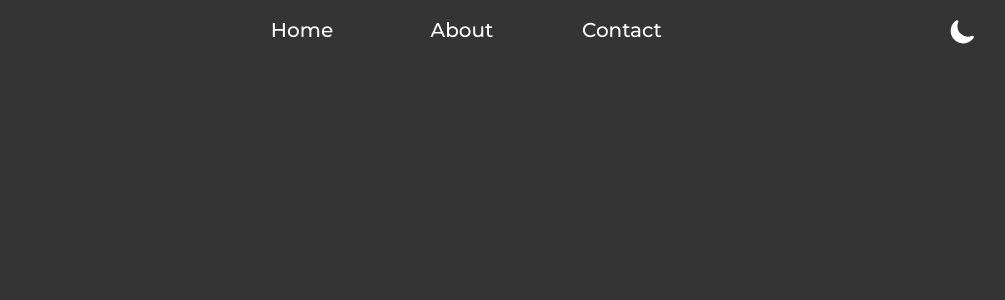
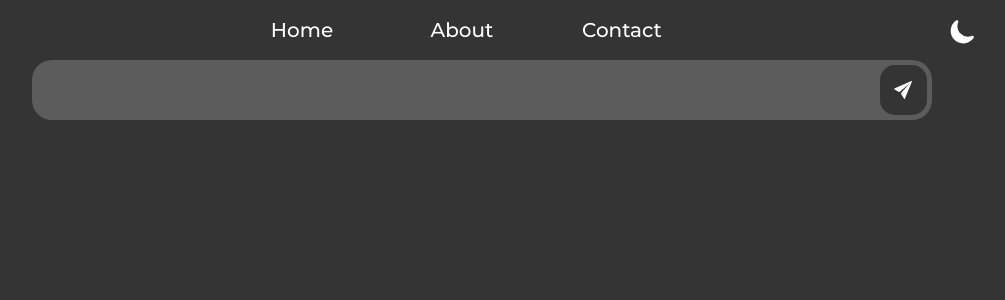
Before and after one commit to HushchinVolodymyr/AIHelperHub, a Next.js app: page /chat in a window 1280 px wide. Shown: the top 300 px of the page, without its empty margins (158-1163 px from the left). Built offline with nearby package versions, Linux system fonts and the light colour scheme.

Commit message:
Optimization img

```diff
--- a/package.json
+++ b/package.json
@@ -14,6 +14,7 @@
     "react": "^18",
     "react-dom": "^18",
     "react-icons": "^5.3.0",
+    "react-loader-spinner": "^6.1.6",
     "sharp": "^0.33.5"
   },
   "devDependencies": {
--- a/src/app/chat/page.js
+++ b/src/app/chat/page.js
@@ -1,6 +1,7 @@
-import React from 'react';
+import React, {Suspense} from 'react';
 import InputSendBlock from "@/shared/components/ChatComponents/InputSendBlock/InputSendBlock";
 import styles from './page.module.css'
+
 
 const Chat = () => {
     return (
--- a/src/app/globals.css
+++ b/src/app/globals.css
@@ -56,5 +56,5 @@ body::-webkit-scrollbar-thumb {
 }
 
 body::-webkit-scrollbar-thumb:hover {
-  background-color:  rgba(0, 0, 0, 0.5);
+    background-color: rgba(0, 0, 0, 0.5);
 }
--- a/src/app/layout.js
+++ b/src/app/layout.js
@@ -1,16 +1,16 @@
-import { Montserrat } from "next/font/google";
+import {Montserrat} from "next/font/google";
 import "./globals.css";
 import Header from "@/shared/components/LayoutComponents/Header/Header";
 
 
-const montserrat = Montserrat({ subsets: ["latin"] });
+const montserrat = Montserrat({subsets: ["latin"]});
 
 export const metadata = {
     title: "AIHelperHub",
     description: "Generated by create next app",
 };
 
-export default function RootLayout({ children }) {
+export default function RootLayout({children}) {
     return (
         <html lang="en">
         <body className={montserrat.className}>
--- a/src/app/page.js
+++ b/src/app/page.js
@@ -7,6 +7,7 @@ import BusinessCaseBlock from "@/shared/components/HomePageCompnents/2.BusinessC
 import ProblemsBlock from "@/shared/components/HomePageCompnents/3.ProblemsBlock/ProblemsBlock";
 import WhatWeDoBlock from "@/shared/components/HomePageCompnents/4.WhatWeDoBlock/WhatWeDoBlock";
 import KeyFunctionBlock from "@/shared/components/HomePageCompnents/5.KeyFunctionBlock/KeyFunctionBlock";
+
 
 
 export default function Home() {
--- a/src/shared/components/ChatComponents/InputSendBlock/InputSendBlock.jsx
+++ b/src/shared/components/ChatComponents/InputSendBlock/InputSendBlock.jsx
@@ -1,11 +1,15 @@
 import React from 'react';
 import styles from "./InputSendBlock.module.css";
+
+import { IoIosSend } from "react-icons/io";
+
 
 const InputSendBlock = () => {
     return (
         <div className={styles.container}>
-
-
+            <input type="text" className={styles.textInput}/>
+            <button className={styles.sendBtn}><IoIosSend />
+            </button>
         </div>
     );
 };
--- a/src/shared/components/ChatComponents/InputSendBlock/InputSendBlock.module.css
+++ b/src/shared/components/ChatComponents/InputSendBlock/InputSendBlock.module.css
@@ -1,3 +1,33 @@
 .container {
+    position: relative;
+    display: flex;
+    align-items: center;
+    justify-content: flex-start;
+    background-color: rgb(var(--background-additional-rgb));
+    height: 60px;
+    padding: 5px;
+    border-radius: 20px;
+}
 
+.textInput {
+    background-color: transparent;
+    width: 100%;
+    border: none;
+    outline: none;
+    color: rgb(var(--font-color-rgb));
+    font-size: 24px;
+    text-indent: 10px;
 }
+
+.sendBtn {
+    background-color: rgb(var(--background-rgb));
+    color: rgb(var(--font-color-rgb));
+    display: flex;
+    align-items: center;
+    justify-content: center;
+    height: 50px;
+    width: 50px;
+    border: none;
+    font-size: 24px;
+    border-radius: 15px;
+}
```
Also changed, not shown: src/shared/components/HomePageCompnents/1.Banner/Banner.jsx (+0 -1 lines), 1 other file (tests, documents, lock files or other folders). Lines whose indentation alone changed are shown as unchanged.
